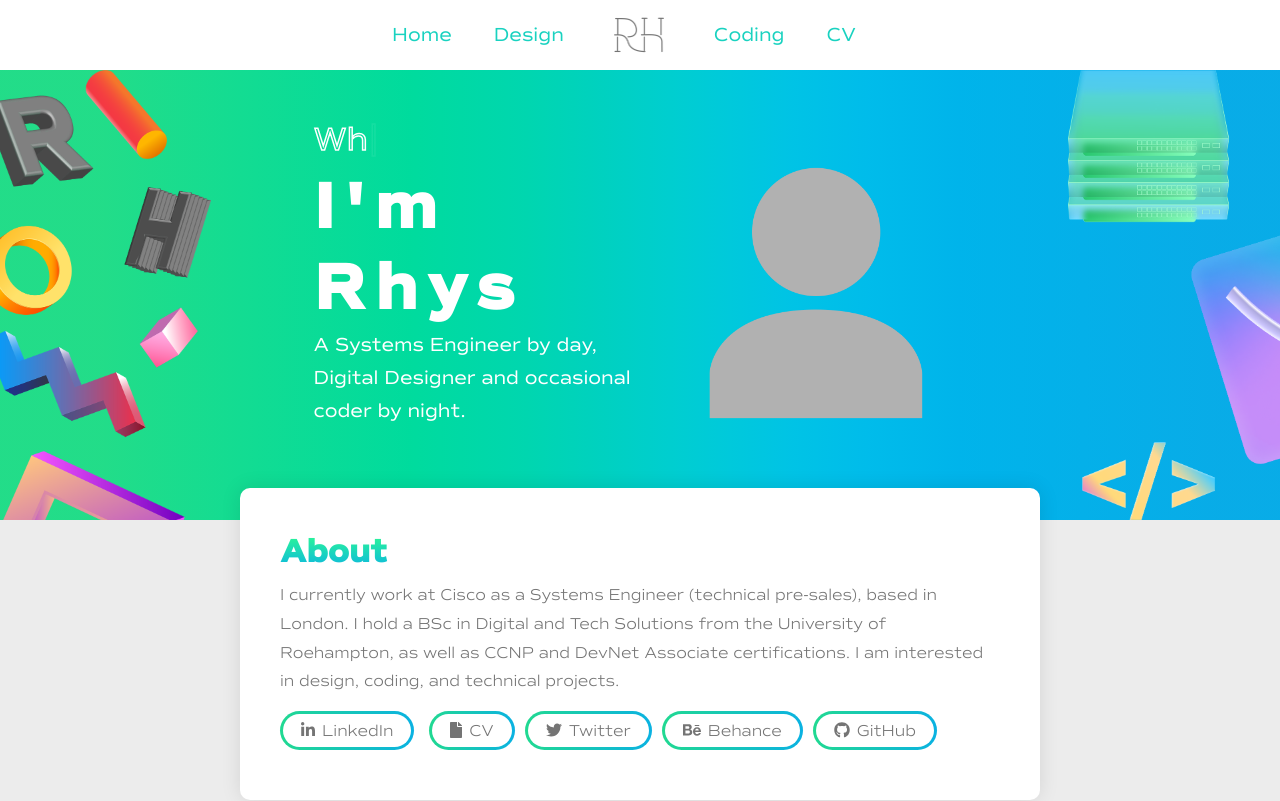
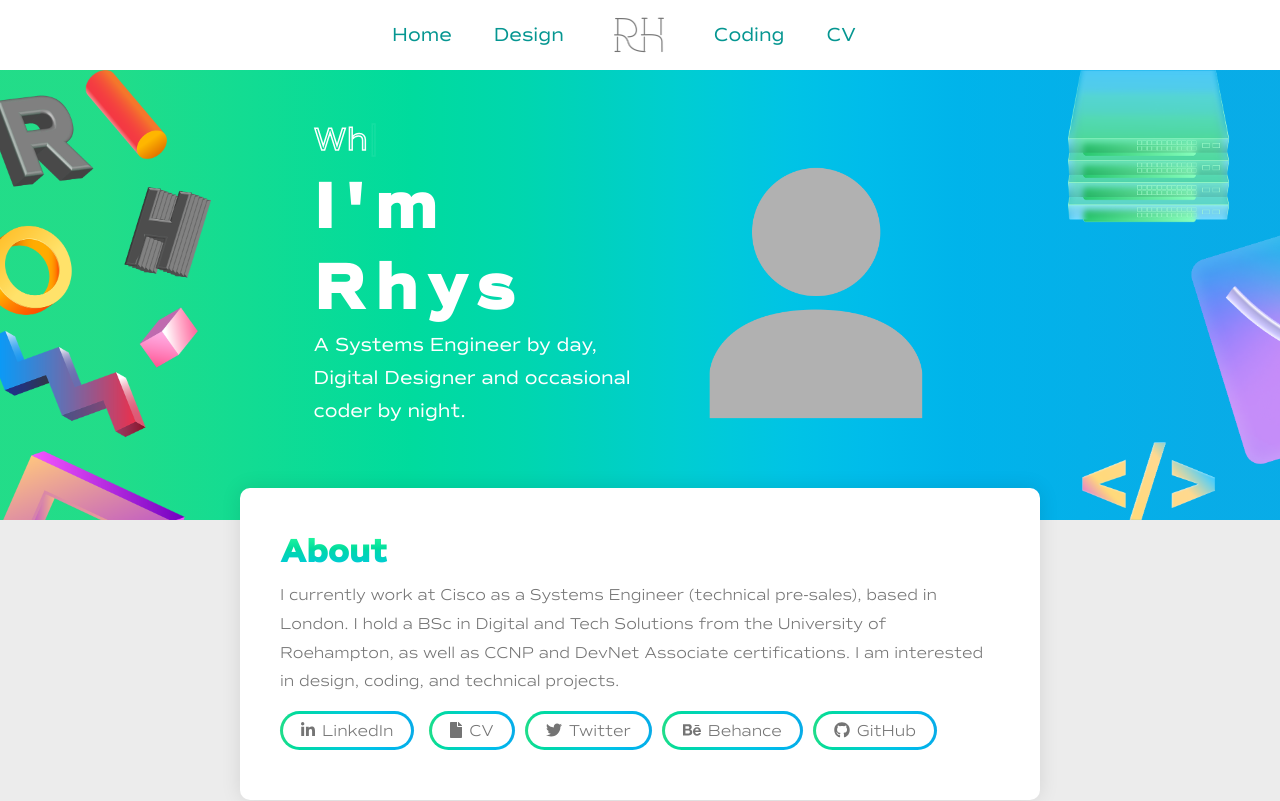
Before and after one commit to rhyscharris/rhys.uk, a React (Create React App) app: page / in a window 1280 px wide. Shown: the top 801 px of the page. Built offline with nearby package versions, Linux system fonts and the light colour scheme.

Commit message:
Lots of gradient tweaks

```diff
--- a/src/App.css
+++ b/src/App.css
@@ -5,7 +5,7 @@
     font-family: commuters_sansregular, sans-serif;
   }
 
-:root { /* variables consistent no matter what colour scheme */
+:root { /* variables that are consistent no matter what colour scheme */
   /*--primary: linear-gradient(90deg, rgb(35, 221, 137) 20%, rgb(8,174,234) 80%); OLD, BEFORE I USED 'PRETTY GRADIENTS'*/
   --primary: linear-gradient(90deg,
   hsl(153deg 73% 50%) 8%,
@@ -18,9 +18,31 @@
   hsl(192deg 100% 46%) 68%,
   hsl(194deg 100% 46%) 75%,
   hsl(196deg 93% 47%) 95%);
-  --teal: #19d2c0;
-  --buttonprimary: linear-gradient(to left, #08AEEA -10%, #23dd89 110%);
-  --gradient-text: linear-gradient(to top, #08AEEA 15%, #2AF598 85%);
+  /* old --buttonprimary: linear-gradient(to left, #08AEEA -10%, #23dd89 110%);*/
+  --buttonprimary: linear-gradient( 90deg,
+  hsl(153deg 73% 50%) 0%,
+  hsl(163deg 100% 43%) 11%,
+  hsl(169deg 100% 42%) 22%,
+  hsl(175deg 100% 41%) 33%,
+  hsl(181deg 100% 41%) 44%,
+  hsl(185deg 100% 43%) 56%,
+  hsl(189deg 100% 45%) 67%,
+  hsl(192deg 100% 46%) 78%,
+  hsl(194deg 100% 46%) 89%,
+  hsl(196deg 93% 47%) 100%
+  );
+  /*--gradient-text: linear-gradient(to top, #08AEEA 15%, #2AF598 85%);*/
+  --gradient-text: linear-gradient(180deg,
+  rgb(42, 255, 159) 10%,
+  hsl(163deg 100% 43%) 40%,
+  hsl(169deg 100% 42%) 44%,
+  hsl(175deg 100% 41%) 56%,
+  hsl(181deg 100% 41%) 64%,
+  hsl(185deg 100% 43%) 70%,
+  hsl(189deg 100% 45%) 76%,
+  hsl(192deg 100% 46%) 85%,
+  hsl(194deg 100% 46%) 90%,
+  hsl(196deg 93% 47%) 100%);
   --spacing: calc(1rem + 2vw);
 }
 
@@ -29,6 +51,7 @@
   --background: #ecececec;
   --card-background: #fff;
   --button-background: #fff;
+  --teal:#059691;
 }
 @media (prefers-color-scheme: dark) {
   [data-color-preference="auto"] { /*if auto is selected on the <select>, and OS scheme is dark, use dark variables*/
@@ -38,6 +61,7 @@
     --accent: darkred;
     --card-background: #494949;
     --button-background: none;
+    --teal: #07cfc7;
   }
 }
 
@@ -46,6 +70,7 @@
   --background: #ecececec;
   --card-background: #fff;
   --button-background: #fff;
+  --teal:#059691;
 }
 
 [data-color-preference="dark"] { /* if dark selected on the <select>, use dark variables */
@@ -55,6 +80,7 @@
   --accent: darkred;
   --card-background: #494949;
   --button-background: none;
+  --teal: #07cfc7;
 }
 
 
```
